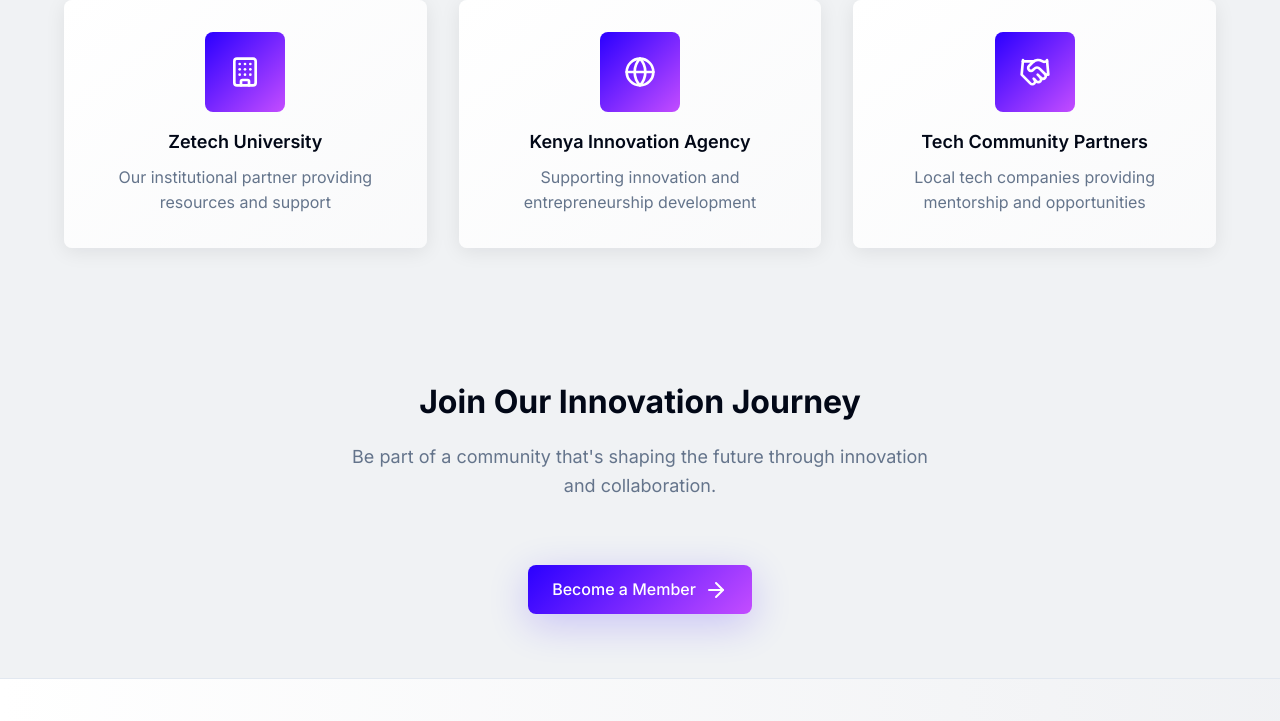
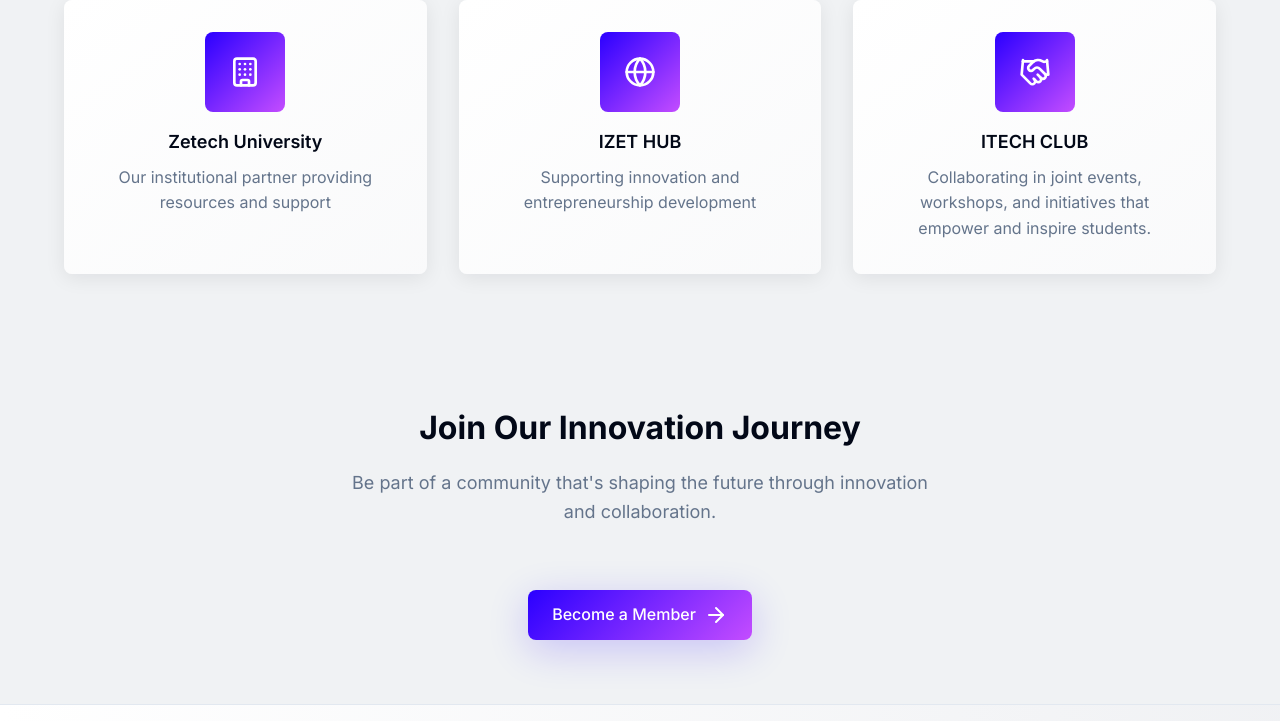
Before and after one commit to manuh345/Zuriclubzetech, a website: page about.html in a window 1280 px wide. Shown: the part 2516-3237 px from the top of the page. Drawn offline with nearby package versions, Linux system fonts and the light colour scheme; no server answers.

Commit message:
Update about.html

```diff
--- a/about.html
+++ b/about.html
@@ -209,7 +209,7 @@
                         <div style="width: 80px; height: 80px; background: var(--gradient-primary); border-radius: var(--radius); margin: 0 auto 1rem; display: flex; align-items: center; justify-content: center;">
                             <i data-lucide="globe" style="width: 32px; height: 32px; color: var(--primary-foreground);"></i>
                         </div>
-                        <h3 style="font-size: 1.125rem; font-weight: 600; margin-bottom: 0.5rem;">Kenya Innovation Agency</h3>
+                        <h3 style="font-size: 1.125rem; font-weight: 600; margin-bottom: 0.5rem;">IZET HUB</h3>
                         <p style="color: var(--muted-foreground);">Supporting innovation and entrepreneurship development</p>
                     </div>
 
@@ -217,8 +217,8 @@
                         <div style="width: 80px; height: 80px; background: var(--gradient-primary); border-radius: var(--radius); margin: 0 auto 1rem; display: flex; align-items: center; justify-content: center;">
                             <i data-lucide="handshake" style="width: 32px; height: 32px; color: var(--primary-foreground);"></i>
                         </div>
-                        <h3 style="font-size: 1.125rem; font-weight: 600; margin-bottom: 0.5rem;">Tech Community Partners</h3>
-                        <p style="color: var(--muted-foreground);">Local tech companies providing mentorship and opportunities</p>
+                        <h3 style="font-size: 1.125rem; font-weight: 600; margin-bottom: 0.5rem;">ITECH CLUB</h3>
+                        <p style="color: var(--muted-foreground);">Collaborating in joint events, workshops, and initiatives that empower and inspire students.</p>
                     </div>
                 </div>
             </div>
```
